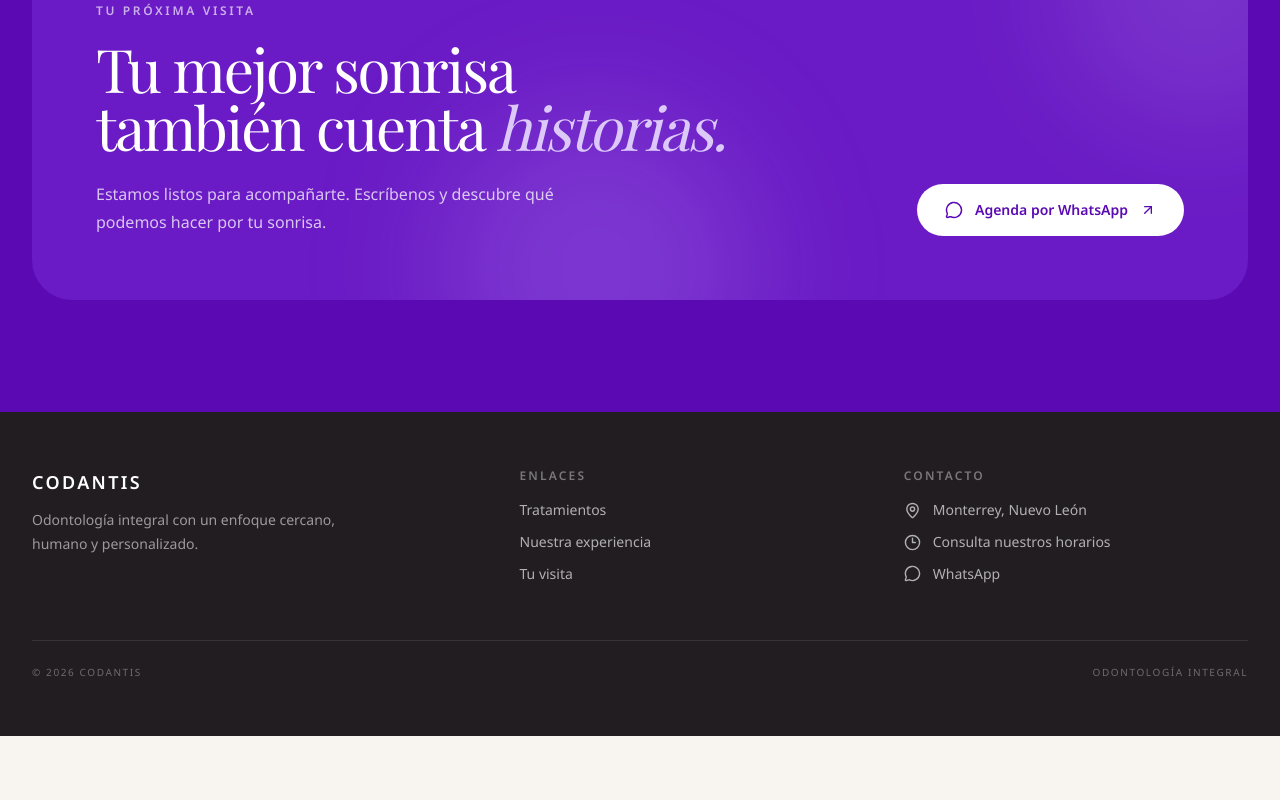
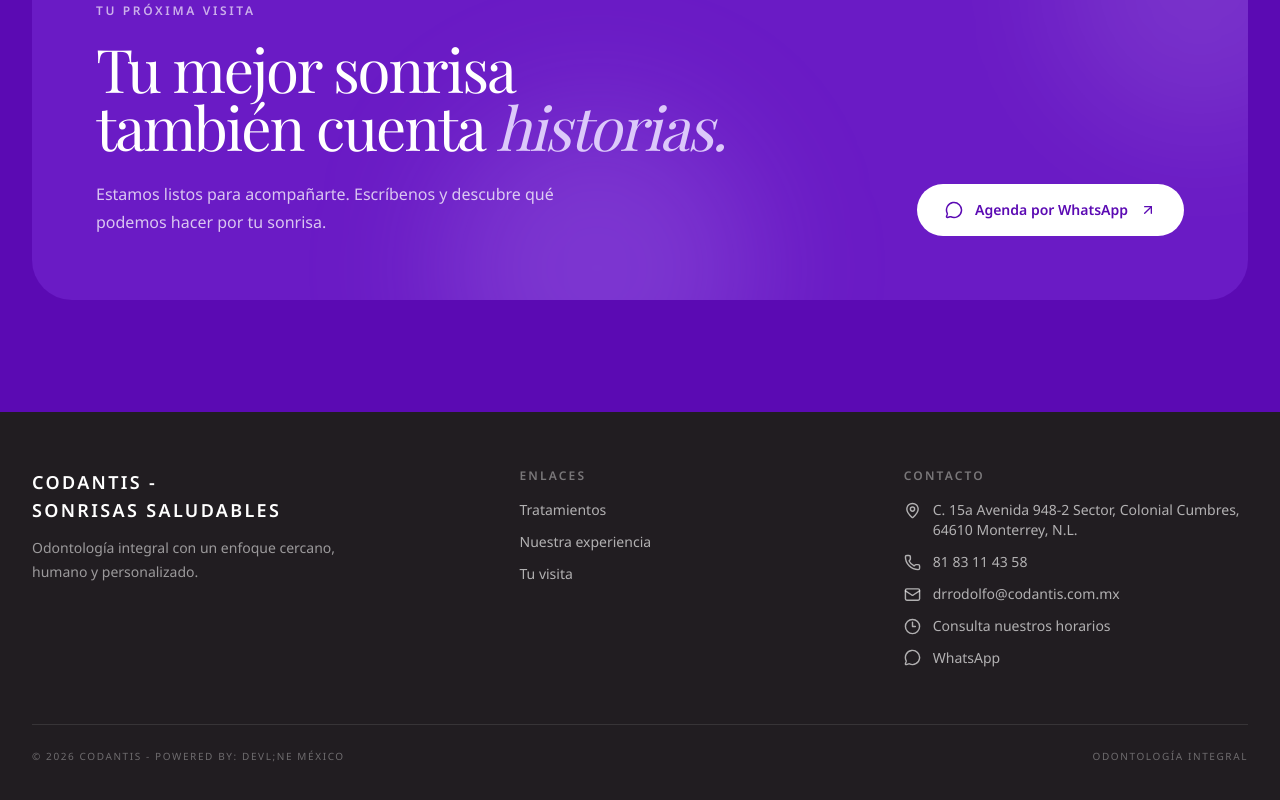
Before and after one commit to alondravneg/codantis, a Next.js app: page / in a window 1280 px wide. Shown: the part 3813-4613 px from the top of the page. Before the commit the page ends 4549 px from the top, so only its background shows below. Built offline with nearby package versions, Linux system fonts and the light colour scheme; a web font is replaced by a local one.

Commit message:
Footer fixes

```diff
--- a/src/app/page.tsx
+++ b/src/app/page.tsx
@@ -9,9 +9,11 @@ import {
   ChevronRight,
   Clock3,
   Heart,
+  Mail,
   MapPin,
   Menu,
   MessageCircle,
+  Phone,
   ShieldCheck,
   Sparkles,
   Stethoscope,
@@ -138,6 +140,7 @@ const fadeIn = {
 export default function Home() {
   const [menuOpen, setMenuOpen] = useState(false);
   const [showWhatsappHint, setShowWhatsappHint] = useState(false);
+  const [emailCopied, setEmailCopied] = useState(false);
 
   useEffect(() => {
     const showTimer = setTimeout(() => {
@@ -154,6 +157,20 @@ export default function Home() {
     };
   }, []);
 
+  const copyEmail = async () => {
+    const email = "drrodolfo@codantis.com.mx";
+
+    try {
+      await navigator.clipboard.writeText(email);
+      setEmailCopied(true);
+
+      setTimeout(() => {
+        setEmailCopied(false);
+      }, 2000);
+    } catch (error) {
+      console.error("No se pudo copiar el correo:", error);
+    }
+  };
   return (
     <MotionConfig reducedMotion="user">
       <main className="overflow-x-hidden bg-[#F8F5F1] text-[#222222]">
@@ -806,7 +823,7 @@ export default function Home() {
             <div className="grid gap-10 sm:grid-cols-2 md:grid-cols-[1.3fr_1fr_1fr]">
               <div>
                 <div className="text-lg font-semibold tracking-[0.13em]">
-                  CODANTIS
+                  CODANTIS -<p>SONRISAS SALUDABLES</p>
                 </div>
 
                 <p className="mt-3 max-w-xs text-sm leading-6 text-white/55">
@@ -843,7 +860,38 @@ export default function Home() {
                 <div className="mt-4 space-y-3 text-sm text-white/65">
                   <div className="flex items-start gap-3">
                     <MapPin size={17} className="mt-0.5 shrink-0" />
-                    <span>Monterrey, Nuevo León</span>
+                    <span>
+                      C. 15a Avenida 948-2 Sector, Colonial Cumbres, 64610
+                      Monterrey, N.L.
+                    </span>
+                  </div>
+
+                  <div className="flex items-start gap-3">
+                    <Phone size={17} className="mt-0.5 shrink-0" />
+                    <span>
+                      <a href="tel:+528183114358" className="hover:text-white">
+                        81 83 11 43 58
+                      </a>
+                    </span>
+                  </div>
+
+                  <div className="flex items-start gap-3">
+                    <Mail size={17} className="mt-0.5 shrink-0" />
+
+                    <button
+                      type="button"
+                      onClick={copyEmail}
+                      className="text-left transition-colors hover:text-white"
+                      aria-label="Copiar correo electrónico"
+                    >
+                      {emailCopied ? (
+                        <span className="text-[#C8A7FF]">¡Correo copiado!</span>
+                      ) : (
+                        <span className="underline-offset-4 hover:underline">
+                          drrodolfo@codantis.com.mx
+                        </span>
+                      )}
+                    </button>
                   </div>
 
                   <div className="flex items-start gap-3">
@@ -872,7 +920,7 @@ export default function Home() {
             </div>
 
             <div className="mt-14 flex flex-col justify-between gap-4 border-t border-white/10 pt-6 text-[10px] uppercase tracking-[0.16em] text-white/35 sm:flex-row">
-              <span>© 2026 CODANTIS</span>
+              <span>© 2026 CODANTIS - Powered by: <a href="https://www.instagram.com/devline.mx" target="_blank" rel="noopener noreferrer">Devl;ne México</a></span>
 
               <span>Odontología integral</span>
             </div>
```
